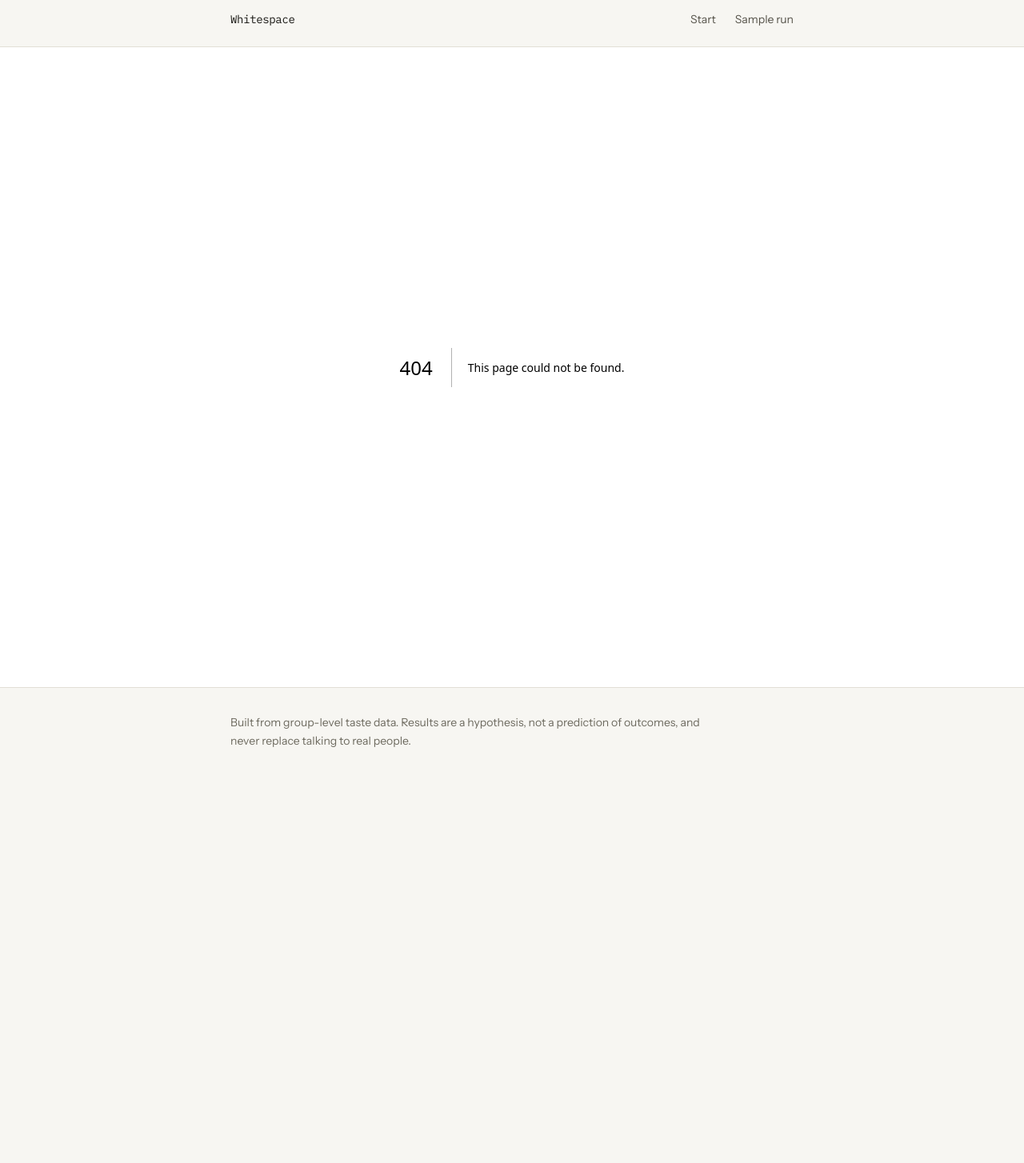
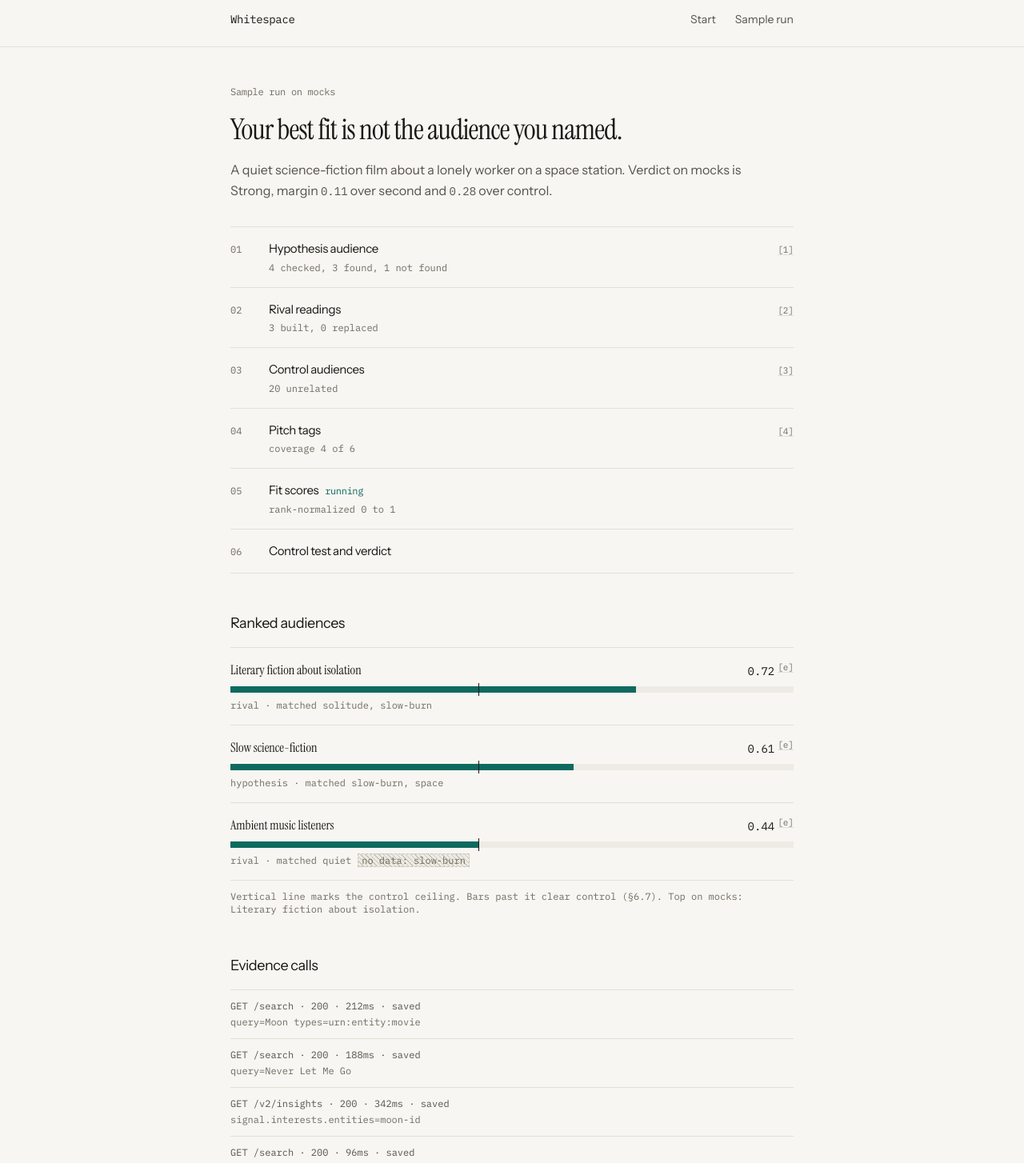
Before and after one commit to DammyCodes-all/whitespace, a Next.js app: page /run in a window 1280 px wide. Before the commit this address had no page. Shown: the part 10-1464 px from the top of the page at 80% size. Before the commit the page ends 980 px from the top, so only its background shows below. Built offline with nearby package versions, Linux system fonts and the light colour scheme.

Commit message:
chore: add sample run skeleton on mocks

```diff
--- /dev/null
+++ b/src/app/run/page.tsx
@@ -0,0 +1,159 @@
+import Link from "next/link";
+import { RunSteps } from "@/components/run-steps";
+import {
+  mockAudiences,
+  mockCalls,
+  mockInput,
+  mockScores,
+  mockSteps,
+  mockVerdict,
+} from "@/lib/demo/mock-run";
+
+/**
+ * Day 1 /run skeleton on U-owned mocks (§5.4).
+ * Live runPipeline() seam wires here Day 6; mocks stay as saved-run
+ * fallback (§9, §10 #6). Server Component, light-only, static.
+ */
+
+export const metadata = {
+  title: "Sample run — Whitespace",
+  description:
+    "A sample audience run on mocks. Live Qloo wiring lands with the Day 6 seam.",
+};
+
+const CONTROL_CEILING = 0.44;
+
+export default function RunPage() {
+  const top = mockAudiences.find((a) => a.id === mockVerdict.topAudienceId);
+
+  return (
+    <main className="flex flex-1 flex-col">
+      <div className="mx-auto w-full max-w-3xl flex-1 px-6 py-12 sm:px-8">
+        <p className="font-mono text-xs tracking-tight text-ink-3">
+          Sample run on mocks
+        </p>
+        <h1 className="mt-4 font-serif text-3xl leading-tight tracking-tight sm:text-4xl">
+          {mockVerdict.surprise
+            ? "Your best fit is not the audience you named."
+            : "Where the pitch lands."}
+        </h1>
+        <p className="mt-4 max-w-prose text-body text-ink-2">
+          {mockInput.pitchText} Verdict on mocks is {mockVerdict.verdict},
+          margin{" "}
+          <span data-numeric className="tnum font-mono text-sm">
+            {mockVerdict.marginTopVsSecond.toFixed(2)}
+          </span>{" "}
+          over second and{" "}
+          <span data-numeric className="tnum font-mono text-sm">
+            {mockVerdict.marginTopVsControl.toFixed(2)}
+          </span>{" "}
+          over control.
+        </p>
+
+        <div className="mt-8">
+          <RunSteps steps={mockSteps} />
+        </div>
+
+        <section aria-label="Ranked audiences" className="mt-12">
+          <h2 className="text-lg tracking-tight text-ink">Ranked audiences</h2>
+          <div className="mt-4 border-t border-rule">
+            {mockScores.map((score) => {
+              const audience = mockAudiences.find(
+                (a) => a.id === score.audienceId,
+              );
+              if (!audience) return null;
+              const pct = Math.round(score.score * 100);
+              return (
+                <div
+                  key={score.audienceId}
+                  className="border-b border-rule py-4"
+                >
+                  <div className="flex items-baseline justify-between gap-4">
+                    <p className="font-serif text-base text-ink">
+                      {audience.name}
+                    </p>
+                    <p data-numeric className="tnum font-mono text-sm text-ink">
+                      {score.score.toFixed(2)}
+                      <a
+                        href="#call-insights-1"
+                        className="cite ml-1"
+                        aria-label={`Evidence for ${audience.name}`}
+                      >
+                        [e]
+                      </a>
+                    </p>
+                  </div>
+                  <div
+                    className="relative mt-2 h-2 bg-nodata"
+                    role="img"
+                    aria-label={`${audience.name} scores ${score.score}, control ceiling ${CONTROL_CEILING}`}
+                  >
+                    <div
+                      className="absolute inset-y-0 left-0 bg-measured"
+                      style={{ width: `${pct}%` }}
+                    />
+                    <div
+                      className="absolute inset-y-[-4px] w-px bg-ink"
+                      style={{ left: `${Math.round(CONTROL_CEILING * 100)}%` }}
+                      aria-hidden="true"
+                    />
+                  </div>
+                  <p className="mt-2 font-mono text-xs text-ink-3">
+                    {audience.kind} · matched{" "}
+                    {score.matchedTags.join(", ") || "none"}
+                    {score.noDataTags.length > 0 && (
+                      <span className="nodata ml-2 px-1">
+                        no data: {score.noDataTags.join(", ")}
+                      </span>
+                    )}
+                  </p>
+                </div>
+              );
+            })}
+          </div>
+          <p className="mt-3 font-mono text-xs text-ink-3">
+            Vertical line marks the control ceiling. Bars past it clear control
+            (§6.7).
+            {top ? ` Top on mocks: ${top.name}.` : ""}
+          </p>
+        </section>
+
+        <section aria-label="Evidence calls" className="mt-12">
+          <h2 className="text-lg tracking-tight text-ink">Evidence calls</h2>
+          <div className="mt-4 border-t border-rule">
+            {mockCalls.map((call) => (
+              <div
+                key={call.id}
+                id={call.id}
+                className="border-b border-rule py-3 font-mono text-xs text-ink-2"
+              >
+                <p data-numeric>
+                  {call.method} {call.endpoint} · {call.status} ·{" "}
+                  {call.durationMs}ms
+                  {call.fromCache ? " · saved" : ""}
+                </p>
+                <p className="mt-1 break-all text-ink-3">
+                  {Object.entries(call.params)
+                    .map(([k, v]) => `${k}=${v}`)
+                    .join(" ")}
+                </p>
+              </div>
+            ))}
+          </div>
+        </section>
+
+        <div className="mt-12 flex flex-wrap items-center gap-4">
+          <Link
+            href="/"
+            className="inline-block bg-measured px-5 py-2.5 text-sm text-white transition-transform duration-150 ease-out active:scale-[0.97]"
+          >
+            Back to start
+          </Link>
+          <p className="font-mono text-xs text-ink-3">
+            Live Qloo wiring lands with the Day 6 seam.
+          </p>
+        </div>
+      </div>
+    </main>
+  );
+}
```
